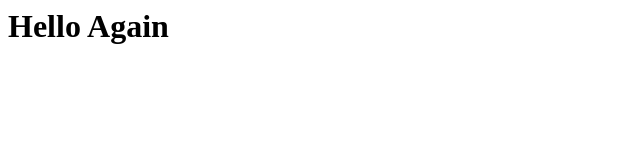
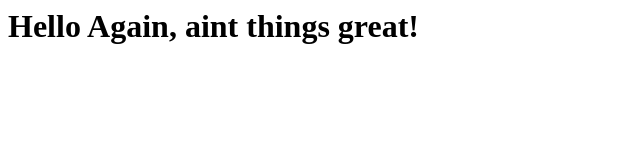
Before and after one commit to PaulCarrBarker/Coursera, a plain HTML site: page site/index.html in a window 1280 px wide. Shown: the whole page, without its empty margins (0-640 px from the left). Drawn offline with Linux system fonts and the light colour scheme.

Commit message:
A change

```diff
--- a/site/index.html
+++ b/site/index.html
@@ -3,6 +3,6 @@
         <title>Hello Coursera</title>
     </head>
     <body>
-        <h1>Hello Again</h1>
+        <h1>Hello Again, aint things great!</h1>
     </body>
 </html>
```
